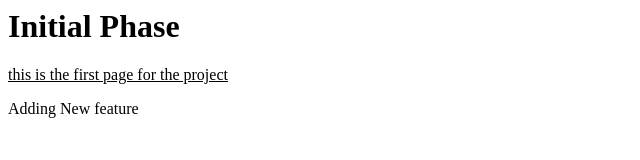
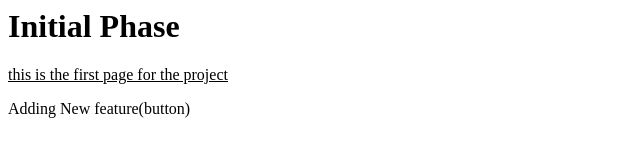
Before and after one commit to ErAjaySir/localrepo, a plain HTML site: page Index.html in a window 1280 px wide. Shown: the full height of the page, 0-640 px from the left. Drawn offline with Linux system fonts and the light colour scheme.

```diff
--- a/Index.html
+++ b/Index.html
@@ -9,6 +9,6 @@
         <u>
             this is the first page for the project
         </u>
-        <p>Adding New feature </p>
+        <p>Adding New feature(button) </p>
     </body>
 </html>
```
